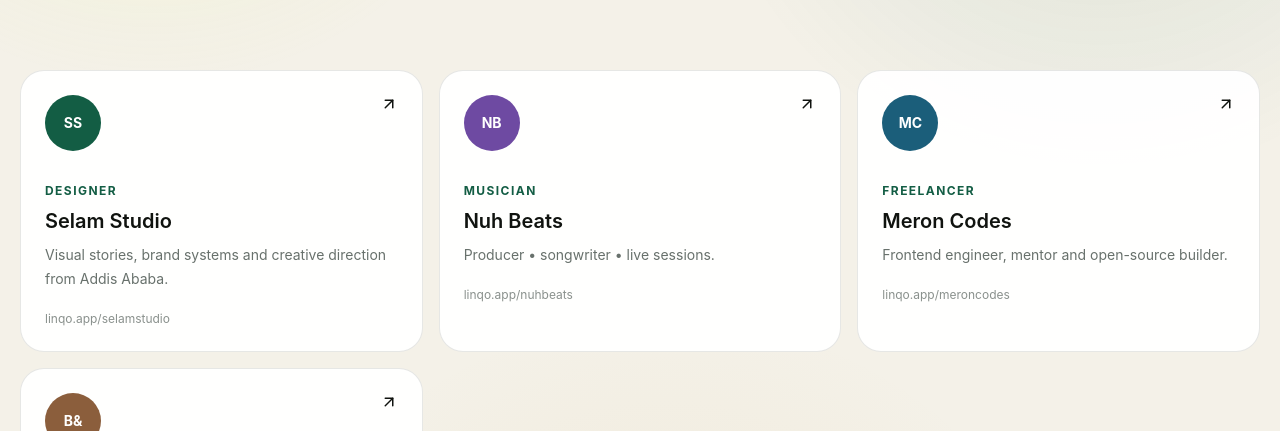
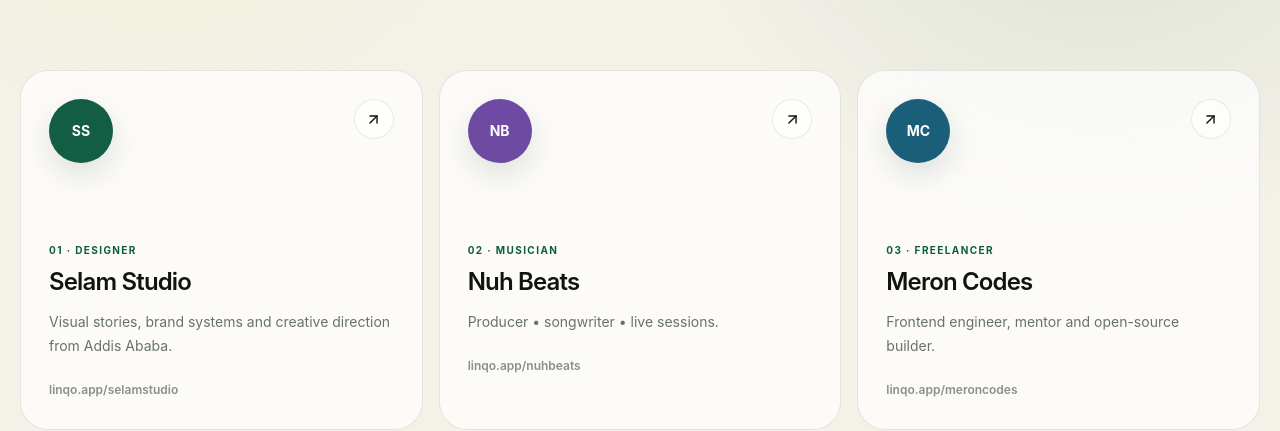
Before and after one commit to Mahiruni/ethiopiancreatorsplatform, a Next.js app: page /explore in a window 1280 px wide. Shown: the part 521-952 px from the top of the page. Built offline with nearby package versions, Linux system fonts and the light colour scheme; no server answers.

Commit message:
feat: redesign creator discovery gallery

```diff
--- a/src/app/explore/page.tsx
+++ b/src/app/explore/page.tsx
@@ -2,4 +2,20 @@ import Link from "next/link";
 import { ArrowUpRight } from "lucide-react";
 import { MarketingPage } from "@/components/marketing/page-shell";
 import { demoProfiles } from "@/lib/demo-data";
-export default function Explore(){return <MarketingPage eyebrow="Explore" title="A few fictional profiles. Many real possibilities." intro="These profiles are development seed/demo content only. Production discovery reads public profiles from PostgreSQL."><div className="grid gap-4 sm:grid-cols-2 lg:grid-cols-3">{demoProfiles.map(p=><Link href={`/${p.username}`} key={p.username} className="card p-6 transition hover:-translate-y-1 hover:shadow-lg"><div className="flex items-start justify-between"><div className="grid size-14 place-items-center rounded-full text-sm font-bold text-white" style={{background:p.accent}}>{p.display_name.split(" ").map(v=>v[0]).join("").slice(0,2)}</div><ArrowUpRight size={18}/></div><div className="mt-8 text-xs font-bold uppercase tracking-[.12em] text-[#135d44]">{p.category}</div><h2 className="mt-2 text-xl font-semibold">{p.display_name}</h2><p className="mt-2 text-sm leading-6 text-[#68716c]">{p.bio}</p><div className="mt-5 text-xs text-[#8a918d]">linqo.app/{p.username}</div></Link>)}</div></MarketingPage>}
+
+export default function Explore(){
+  return <MarketingPage eyebrow="Explore" title="A few fictional profiles. Many real possibilities." intro="These profiles are development seed/demo content only. Production discovery reads public profiles from PostgreSQL.">
+    <div className="grid gap-4 sm:grid-cols-2 lg:grid-cols-3">
+      {demoProfiles.map((p,index)=><Link href={`/${p.username}`} key={p.username} className="group editorial-card min-h-[360px] p-6 sm:p-7">
+        <div className="flex items-start justify-between">
+          <div className="grid size-16 place-items-center rounded-full text-sm font-bold text-white shadow-[0_12px_30px_rgba(20,35,27,.12)]" style={{background:p.accent}}>{p.display_name.split(" ").map(v=>v[0]).join("").slice(0,2)}</div>
+          <span className="grid size-10 place-items-center rounded-full border border-black/[.08] bg-white/65 transition group-hover:-translate-y-0.5 group-hover:translate-x-0.5"><ArrowUpRight size={17}/></span>
+        </div>
+        <div className="mt-20 text-[10px] font-bold uppercase tracking-[.14em] text-[#0d5b42]">{String(index+1).padStart(2,"0")} · {p.category}</div>
+        <h2 className="mt-2 text-2xl font-semibold tracking-[-.035em]">{p.display_name}</h2>
+        <p className="mt-3 text-sm leading-6 text-[#68726b]">{p.bio}</p>
+        <div className="mt-6 text-xs font-semibold text-[#87908a]">linqo.app/{p.username}</div>
+      </Link>)}
+    </div>
+  </MarketingPage>;
+}
```
